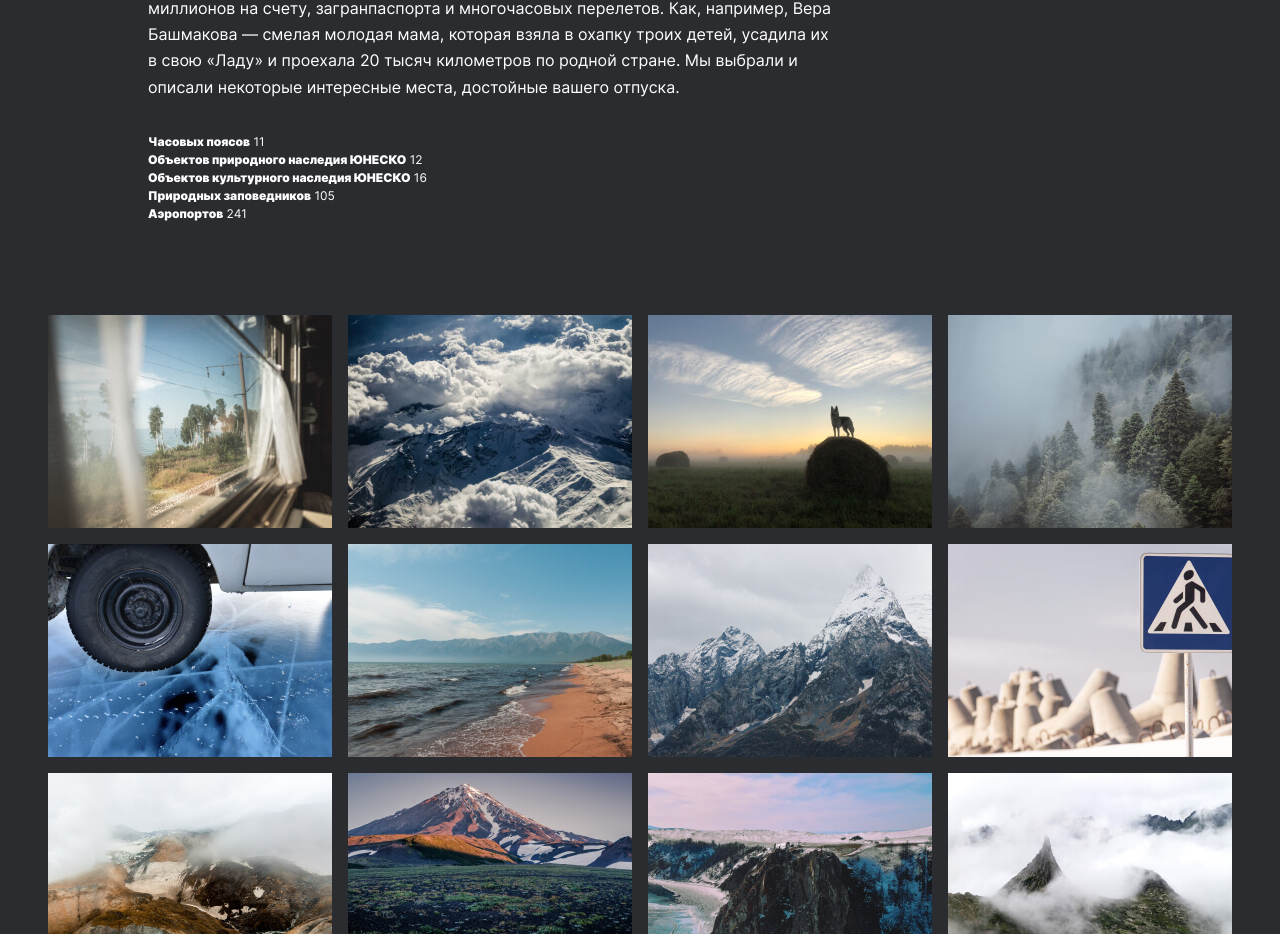
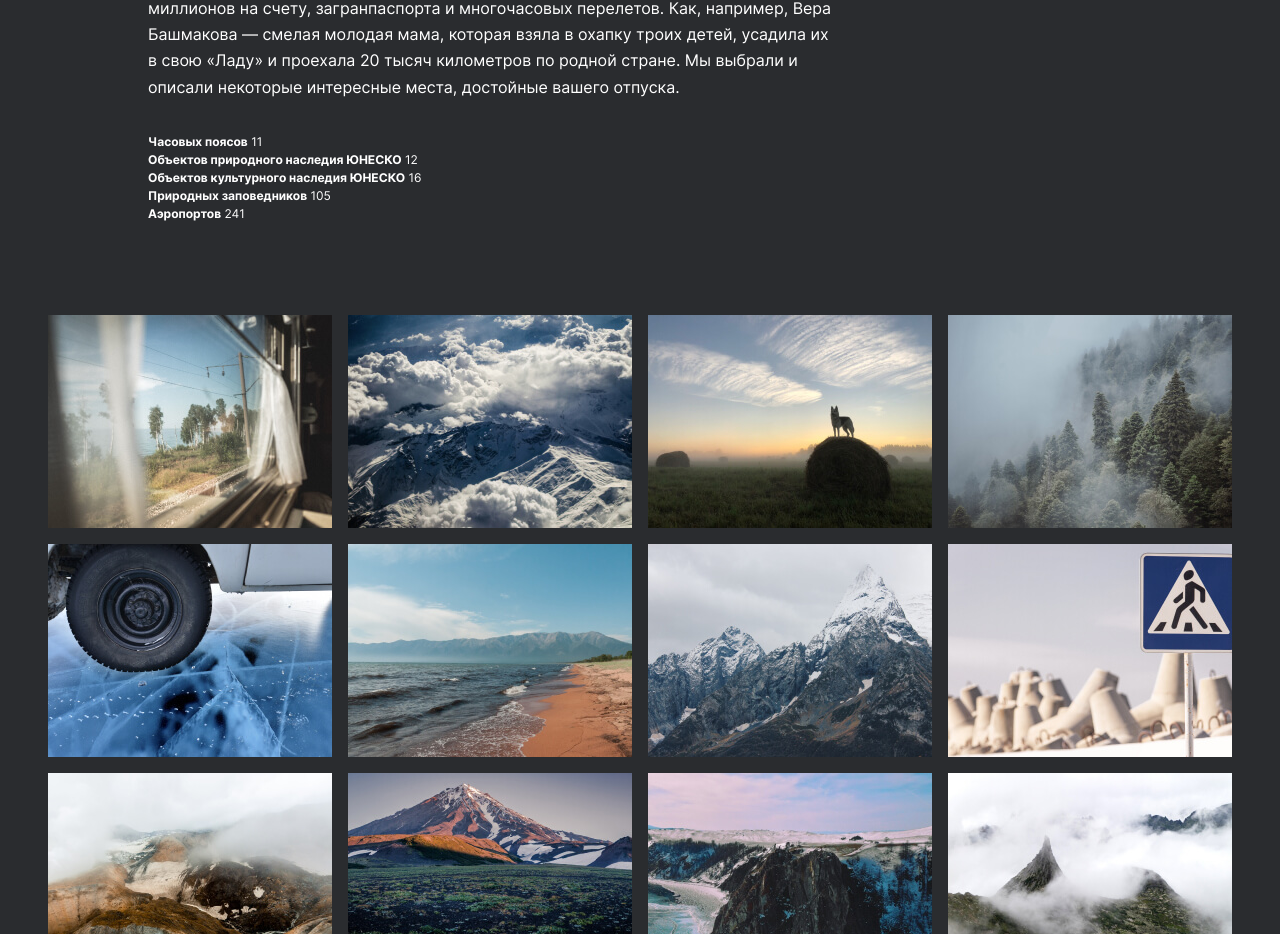
Before and after one commit to Valeriny/russian-travel, a plain HTML site: page index.html in a window 1280 px wide. Shown: the part 1440-2374 px from the top of the page. Drawn offline with Linux system fonts and the light colour scheme.

Commit message:
connecting fonts and removing scroll

```diff
--- a/blocks/intro/__list/_font/intro__list_font_bold.css
+++ b/blocks/intro/__list/_font/intro__list_font_bold.css
@@ -1,3 +1,3 @@
 .intro__list_font_bold {
-  font-weight: 900;
+  font-weight: 700;
 }
--- a/blocks/page/page.css
+++ b/blocks/page/page.css
@@ -1,15 +1,17 @@
 .page {
-  margin: 0 auto;
+  margin: 0;
   padding: 0;
   font-family: "Inter", "Helvetica Neue", Arial, sans-serif;
   line-height: 1.15;
   -webkit-text-size-adjust: 100%;
   background-color: #2a2c2f;
+  overflow-x: hidden;
 }
 
 @media screen and (min-width: 1280px) {
   .page {
-    min-width: 1280px;
+    width: 1280px;
+    margin: 0 auto;
   }
 }
 
--- a/pages/index.css
+++ b/pages/index.css
@@ -5,7 +5,6 @@
 @import url(../blocks/header/__links/header__links.css);
 @import url(../blocks/header/__link/header__link.css);
 @import url(../blocks/header/__link/_active/header__link_active.css);
-@import url(../blocks/content/content.css);
 @import url(../blocks/lead/lead.css);
 @import url(../blocks/lead/__image/lead__image.css);
 @import url(../blocks/lead/__title/lead__title.css);
--- a/vendor/font/fonts.css
+++ b/vendor/font/fonts.css
@@ -6,14 +6,14 @@
 }
 
 @font-face {
-  src: url(Inter/Inter-Bold.woff2) format("woff2"),
+  src: url("Inter/Inter-Bold.woff2") format("woff2"),
     url("Inter/Inter-Bold.woff") format("woff");
   font-family: "Inter";
   font-weight: 700;
 }
 
 @font-face {
-  src: url(Inter/Inter-Black.woff2) format("woff2"),
+  src: url("Inter/Inter-Black.woff2") format("woff2"),
     url("Inter/Inter-Black.woff") format("woff");
   font-family: "Inter";
   font-weight: 900;
```
